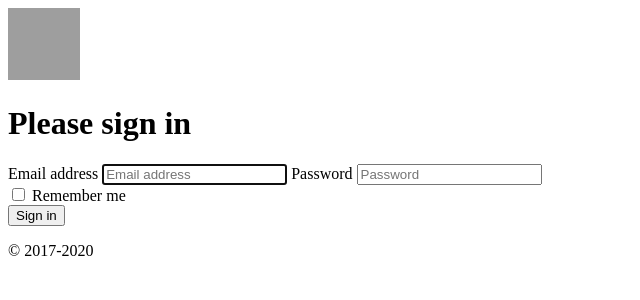
After one commit to AlanRicardoS/Englix, a Flask app: template englix/templates/login.html in a window 1280 px wide. The commit adds this page. Shown: the top 300 px of the page, without its empty margins (0-640 px from the left). Run offline with Flask 2, Linux system fonts and the light colour scheme; the template is opened without the code that fills it, so the values that code supplies are empty; grey boxes are pictures that could not be loaded.

Commit message:
modelagem do projeto

```diff
--- /dev/null
+++ b/englix/templates/login.html
@@ -0,0 +1,25 @@
+<!DOCTYPE html>
+<html lang="en">
+<head>
+    <meta charset="UTF-8">
+    <meta name="viewport" content="width=device-width, initial-scale=1.0">
+    <title>Document</title>
+</head>
+<body>
+    <form class="form-signin">
+        <img class="mb-4" src="/docs/4.5/assets/brand/bootstrap-solid.svg" alt="" width="72" height="72">
+        <h1 class="h3 mb-3 font-weight-normal">Please sign in</h1>
+        <label for="inputEmail" class="sr-only">Email address</label>
+        <input type="email" id="inputEmail" class="form-control" placeholder="Email address" required="" autofocus="">
+        <label for="inputPassword" class="sr-only">Password</label>
+        <input type="password" id="inputPassword" class="form-control" placeholder="Password" required="">
+        <div class="checkbox mb-3">
+          <label>
+            <input type="checkbox" value="remember-me"> Remember me
+          </label>
+        </div>
+        <button class="btn btn-lg btn-primary btn-block" type="submit">Sign in</button>
+        <p class="mt-5 mb-3 text-muted">© 2017-2020</p>
+      </form>
+</body>
+</html>
```
Also changed, not shown: englix/templates/Index.html (+3 -7 lines), Main.jpg (added), 1 other file.
